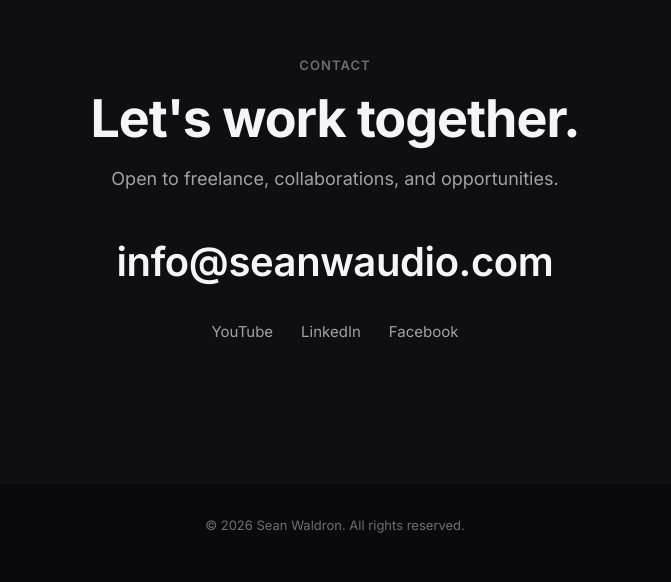
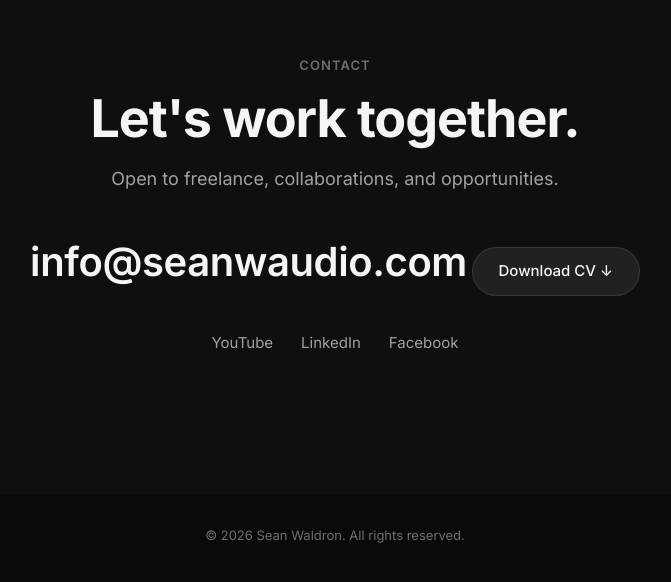
Before and after one commit to seanwaudio/portfolio, a plain HTML site: page index.html in a window 1280 px wide. Shown: the part 3712-4294 px from the top of the page, without its empty margins (305-976 px from the left). Drawn offline with Linux system fonts and the light colour scheme.

Commit message:
Add downloadable CV to contact section
Web copy has phone number and full postcode trimmed to "East Sussex, UK" since it's now a public download, matching the location already shown in the hero.

Co-Authored-By: Claude Sonnet 5 <noreply@anthropic.com>

```diff
--- a/index.html
+++ b/index.html
@@ -228,6 +228,7 @@
     <h2>Let's work together.</h2>
     <p class="section-sub">Open to freelance, collaborations, and opportunities.</p>
     <a href="mailto:info@seanwaudio.com" class="email-link">info@seanwaudio.com</a>
+    <a href="files/Sean-Waldron-CV.pdf" download class="btn btn-secondary cv-download">Download CV ↓</a>
     <div class="socials">
       <a href="https://www.youtube.com/@seanwaudio" target="_blank" rel="noopener noreferrer">YouTube</a>
       <a href="https://www.linkedin.com/in/sean-waldron-306125374/" target="_blank" rel="noopener noreferrer">LinkedIn</a>
--- a/styles.css
+++ b/styles.css
@@ -543,8 +543,13 @@ img { max-width: 100%; }
   border-color: var(--fg);
 }
 
+.cv-download {
+  display: inline-block;
+  margin-top: 28px;
+}
+
 .socials {
-  margin-top: 28px;
+  margin-top: 36px;
   display: flex;
   gap: 28px;
   justify-content: center;
```
Also changed, not shown: 1 other file.
